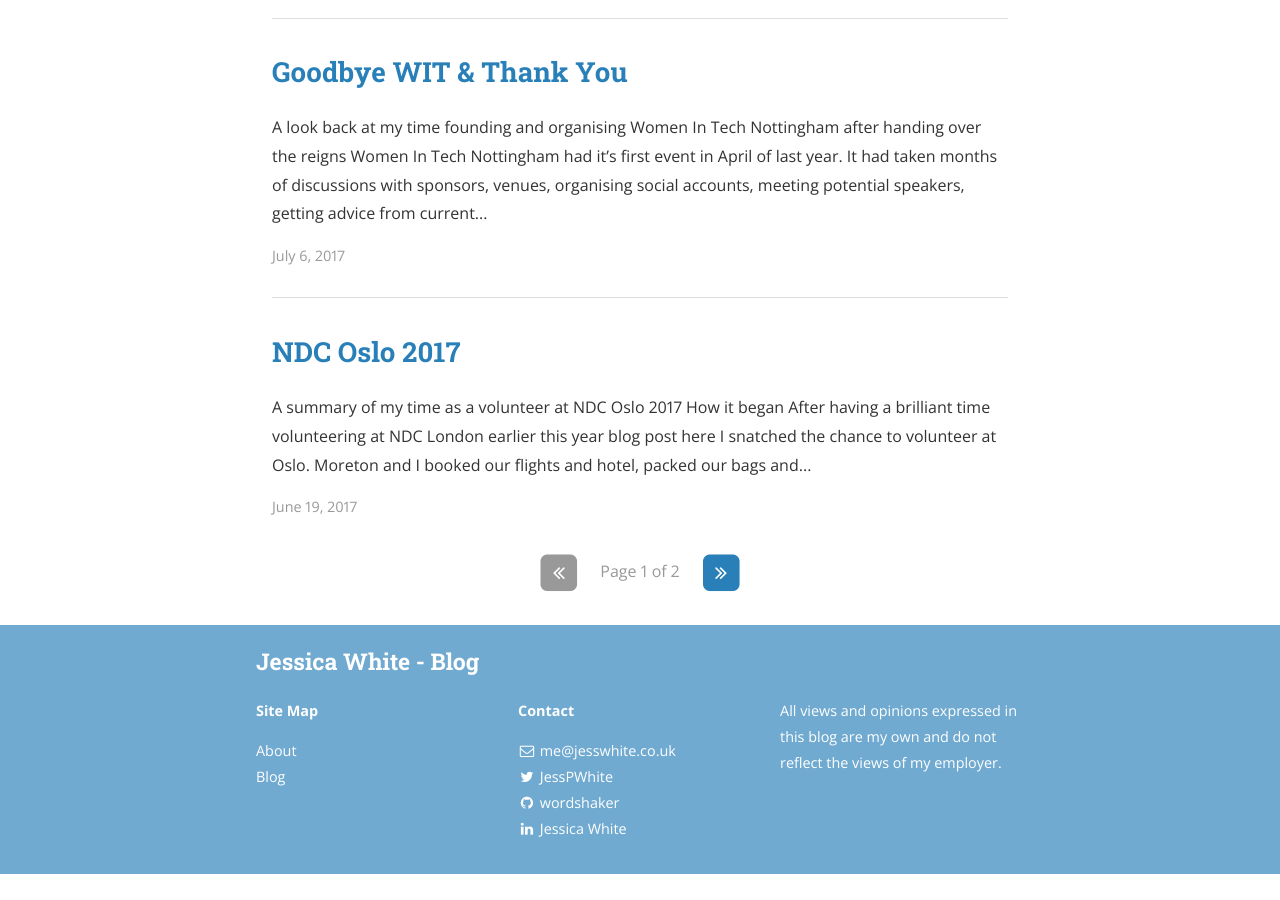
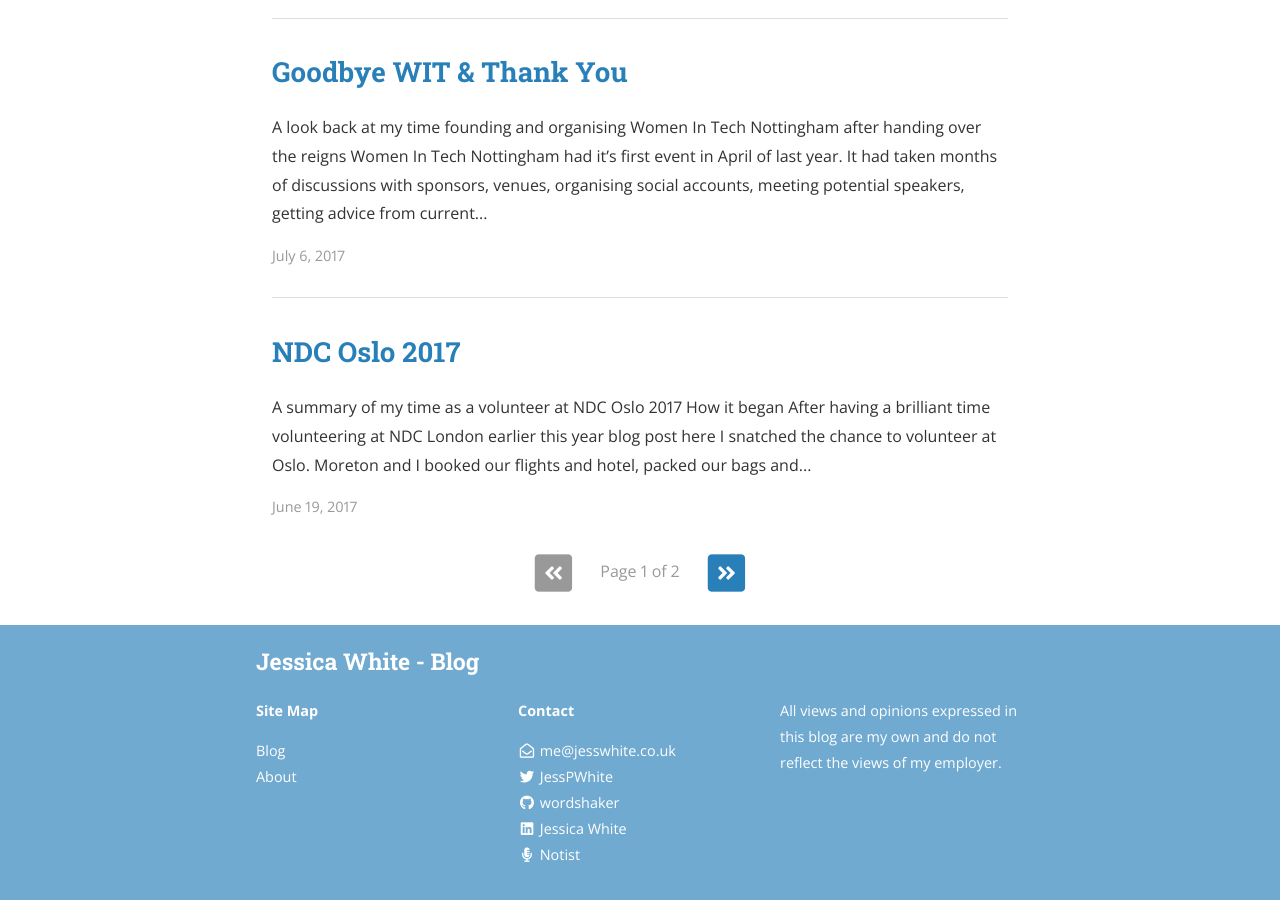
Before and after one commit to wordshaker/jesswhite_4, a Jekyll site: the page built from index.html, in a window 1280 px wide and 900 px high, scrolled down 2612 px. Built offline with Jekyll 4.4.1, drawn with Linux system fonts in a browser that asks for light colours; nearby versions of some CDN libraries; the list of posts is cut into pages by our own code; before the commit the page ends 3486 px from its top, so only the background shows below that.

Commit message:
Fix vulnerabilities

```diff
--- a/_includes/footer.html
+++ b/_includes/footer.html
@@ -8,12 +8,8 @@
 
       <p><strong>Site Map</strong></p>
       <ul class="pages">
-        {% for page in site.pages %}
-        {% if page.title and page.main_nav != false %}
-          <li class="nav-link"><a href="{{ page.url | prepend: site.baseurl }}">{{ page.title }}</a>
-        {% endif %}
-        {% endfor %}
         <li class="nav-link"><a href="{{ site.baseurl }}/">Blog</a>
+        <li class="nav-link"><a href="{{ site.baseurl }}/about">About</a>
       </ul>
     </div>
 
@@ -23,7 +19,7 @@
       <ul class="social-media-list">
         <li>
           <a href="mailto:{{ site.email }}">
-            <i class="fa fa-envelope-o"></i>
+            <i class="far fa-envelope-open"></i>
             <span class="username">{{ site.email }}</span>
           </a>
         </li>
@@ -32,13 +28,16 @@
           {% if social.url != null %}
           <li>
             <a href="{{ social.url }}" title="{{ social.desc }}">
-              <i class="fa fa-{{ social.icon }}"></i>
+              <i class="fab fa-{{ social.icon }}"></i>
               <span class="username">{% if social.username %}{{ social.username }}{% else %}{{ social.name }}{% endif %}</span>
             </a>
           </li>
           {% endif %}
         {% endfor %}
-
+        <a href="https://noti.st/jesspwhite/" target="_blank">
+          <i class="fas fa-microphone-alt"></i>
+          <span class="username">Notist</span>
+        </a>
       </ul>
     </div>
 
--- a/_includes/head.html
+++ b/_includes/head.html
@@ -12,6 +12,7 @@
 
   <!-- External libraries -->
   <link rel="stylesheet" href="//maxcdn.bootstrapcdn.com/font-awesome/4.6.3/css/font-awesome.min.css">
+  <link rel="stylesheet" href="https://use.fontawesome.com/releases/v5.7.2/css/all.css" integrity="sha384-fnmOCqbTlWIlj8LyTjo7mOUStjsKC4pOpQbqyi7RrhN7udi9RwhKkMHpvLbHG9Sr" crossorigin="anonymous">
   <link rel="stylesheet" href="//cdnjs.cloudflare.com/ajax/libs/highlight.js/9.9.0/styles/{{ site.highlightjs_theme }}.min.css">
   <link rel="stylesheet" href="//cdnjs.cloudflare.com/ajax/libs/lightbox2/2.7.1/css/lightbox.css">
 
--- a/_includes/header.html
+++ b/_includes/header.html
@@ -13,15 +13,11 @@
     <nav role="navigation">
       <ul id="js-navigation-menu" class="navigation-menu show">
         <li class="nav-link"><a href="{{ site.baseurl }}/">Blog</a>
-        {% for page in site.pages %}
-          {% if page.title and page.main_nav != false %}
-          <li class="nav-link"><a href="{{ page.url | prepend: site.baseurl }}">{{ page.title }}</a>
-          {% endif %}
-        {% endfor %}
+        <li class="nav-link"><a href="{{ site.baseurl }}/about">About</a>
         <li class="nav-link"><a href="https://noti.st/jesspwhite/" target="_blank">Notist</a>
         {% for social in site.social %}
           {% if social.url != null %}
-          <li class="nav-link"><a href="{{ social.url }}" title="{{ social.desc }}" target="_blank"><i class="fa fa-{{ social.icon }}"></i></a>
+          <li class="nav-link"><a href="{{ social.url }}" title="{{ social.desc }}" target="_blank"><i class="fab fa-{{ social.icon }}"></i></a>
           {% endif %}
         {% endfor %}
       </ul>
```
Also changed, not shown: Gemfile.lock.
